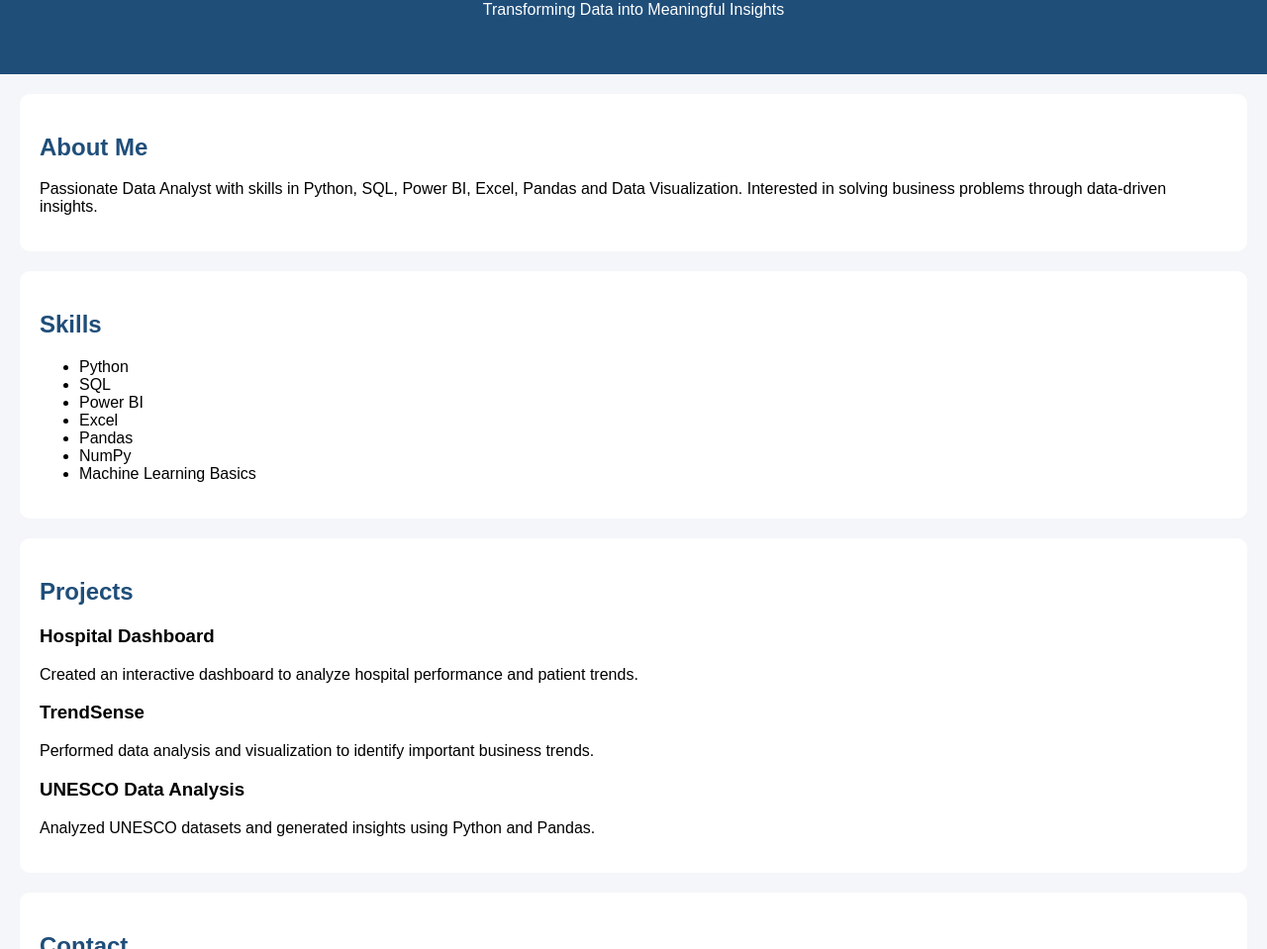
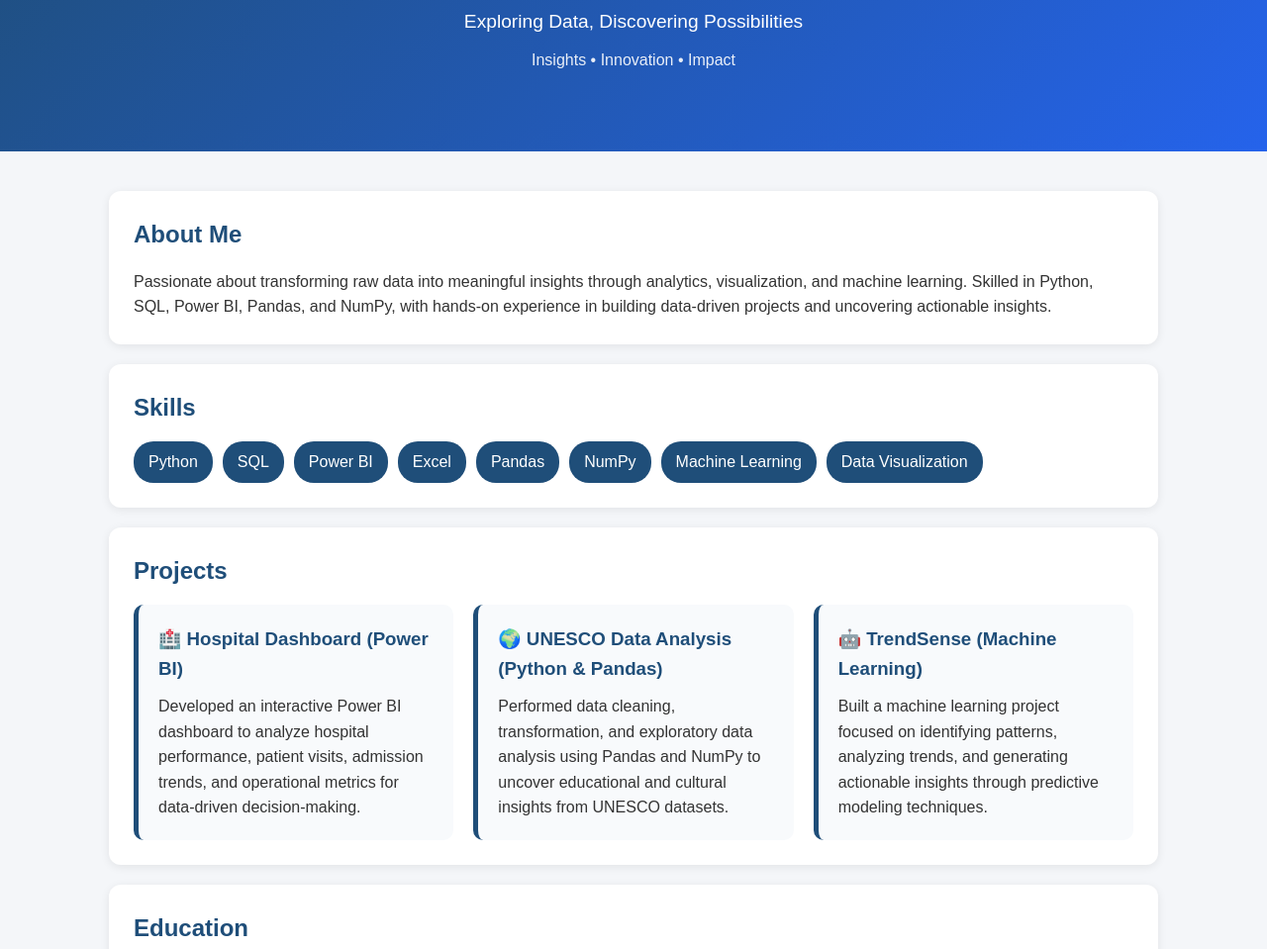
Before and after one commit to banajarout/banajarout.github.io, a plain HTML site: page index.html in a window 1280 px wide. Shown: the part 160-1119 px from the top of the page at 99% size. Drawn offline with Linux system fonts and the light colour scheme.

Commit message:
Update index.html

```diff
--- a/index.html
+++ b/index.html
@@ -1,34 +1,112 @@
 <!DOCTYPE html>
-<html>
+<html lang="en">
 <head>
-<title>Banaja Rout | Data Analyst Portfolio</title>
+<meta charset="UTF-8">
+<meta name="viewport" content="width=device-width, initial-scale=1.0">
+<title>Banaja Rout | Portfolio</title>
+
 <style>
+*{
+    margin:0;
+    padding:0;
+    box-sizing:border-box;
+}
+
 body{
     font-family: Arial, sans-serif;
-    margin:0;
-    padding:0;
     background:#f4f6f9;
+    color:#333;
+    line-height:1.6;
 }
+
 header{
+    background:linear-gradient(135deg,#1f4e79,#2563eb);
+    color:white;
+    text-align:center;
+    padding:80px 20px;
+}
+
+header h1{
+    font-size:3rem;
+    margin-bottom:10px;
+}
+
+header p{
+    font-size:1.2rem;
+}
+
+.subtitle{
+    margin-top:10px;
+    font-size:1rem;
+    opacity:0.9;
+}
+
+.container{
+    width:90%;
+    max-width:1100px;
+    margin:auto;
+    padding:20px;
+}
+
+section{
+    background:white;
+    margin:20px 0;
+    padding:25px;
+    border-radius:12px;
+    box-shadow:0 2px 10px rgba(0,0,0,0.08);
+}
+
+h2{
+    color:#1f4e79;
+    margin-bottom:15px;
+}
+
+.skills{
+    display:flex;
+    flex-wrap:wrap;
+    gap:10px;
+}
+
+.skill{
+    background:#1f4e79;
+    color:white;
+    padding:8px 15px;
+    border-radius:20px;
+}
+
+.projects{
+    display:grid;
+    grid-template-columns:repeat(auto-fit,minmax(280px,1fr));
+    gap:20px;
+}
+
+.project-card{
+    background:#f8fafc;
+    padding:20px;
+    border-radius:10px;
+    border-left:5px solid #1f4e79;
+}
+
+.project-card h3{
+    color:#1f4e79;
+    margin-bottom:10px;
+}
+
+a{
+    color:#2563eb;
+    text-decoration:none;
+}
+
+a:hover{
+    text-decoration:underline;
+}
+
+footer{
     background:#1f4e79;
     color:white;
     text-align:center;
-    padding:40px;
-}
-section{
-    background:white;
-    margin:20px;
     padding:20px;
-    border-radius:10px;
-}
-h2{
-    color:#1f4e79;
-}
-footer{
-    text-align:center;
-    padding:15px;
-    background:#1f4e79;
-    color:white;
+    margin-top:30px;
 }
 </style>
 </head>
@@ -37,50 +115,85 @@ footer{
 
 <header>
     <h1>Banaja Rout</h1>
-    <h3>Aspiring Data Analyst</h3>
-    <p>Transforming Data into Meaningful Insights</p>
+    <p>Exploring Data, Discovering Possibilities</p>
+    <p class="subtitle">Insights • Innovation • Impact</p>
 </header>
+
+<div class="container">
 
 <section>
     <h2>About Me</h2>
     <p>
-        Passionate Data Analyst with skills in Python, SQL, Power BI, Excel,
-        Pandas and Data Visualization. Interested in solving business problems
-        through data-driven insights.
+        Passionate about transforming raw data into meaningful insights through
+        analytics, visualization, and machine learning. Skilled in Python,
+        SQL, Power BI, Pandas, and NumPy, with hands-on experience in building
+        data-driven projects and uncovering actionable insights.
     </p>
 </section>
 
 <section>
     <h2>Skills</h2>
-    <ul>
-        <li>Python</li>
-        <li>SQL</li>
-        <li>Power BI</li>
-        <li>Excel</li>
-        <li>Pandas</li>
-        <li>NumPy</li>
-        <li>Machine Learning Basics</li>
-    </ul>
+
+    <div class="skills">
+        <span class="skill">Python</span>
+        <span class="skill">SQL</span>
+        <span class="skill">Power BI</span>
+        <span class="skill">Excel</span>
+        <span class="skill">Pandas</span>
+        <span class="skill">NumPy</span>
+        <span class="skill">Machine Learning</span>
+        <span class="skill">Data Visualization</span>
+    </div>
 </section>
 
 <section>
     <h2>Projects</h2>
 
-    <h3>Hospital Dashboard</h3>
-    <p>Created an interactive dashboard to analyze hospital performance and patient trends.</p>
+    <div class="projects">
 
-    <h3>TrendSense</h3>
-    <p>Performed data analysis and visualization to identify important business trends.</p>
+        <div class="project-card">
+            <h3>🏥 Hospital Dashboard (Power BI)</h3>
+            <p>
+                Developed an interactive Power BI dashboard to analyze hospital
+                performance, patient visits, admission trends, and operational
+                metrics for data-driven decision-making.
+            </p>
+        </div>
 
-    <h3>UNESCO Data Analysis</h3>
-    <p>Analyzed UNESCO datasets and generated insights using Python and Pandas.</p>
+        <div class="project-card">
+            <h3>🌍 UNESCO Data Analysis (Python & Pandas)</h3>
+            <p>
+                Performed data cleaning, transformation, and exploratory data
+                analysis using Pandas and NumPy to uncover educational and
+                cultural insights from UNESCO datasets.
+            </p>
+        </div>
+
+        <div class="project-card">
+            <h3>🤖 TrendSense (Machine Learning)</h3>
+            <p>
+                Built a machine learning project focused on identifying
+                patterns, analyzing trends, and generating actionable insights
+                through predictive modeling techniques.
+            </p>
+        </div>
+
+    </div>
+</section>
+
+<section>
+    <h2>Education</h2>
+    <p>B.Tech Graduate</p>
 </section>
 
 <section>
     <h2>Contact</h2>
-    <p>Email: banajarout.rout@gmail.com</p>
-    <p>GitHub: github.com/banajarout</p>
+    <p>Email: <a href="mailto:banajarout.rout@gmail.com">banajarout.rout@gmail.com</a></p>
+    <p>GitHub: <a href="https://github.com/banajarout" target="_blank">github.com/banajarout</a></p>
+    <p>LinkedIn: <a href="https://www.linkedin.com/in/banaja-rout-971a933a3/" target="_blank">Banaja Rout</a></p>
 </section>
+
+</div>
 
 <footer>
     <p>© 2026 Banaja Rout | Portfolio</p>
```
